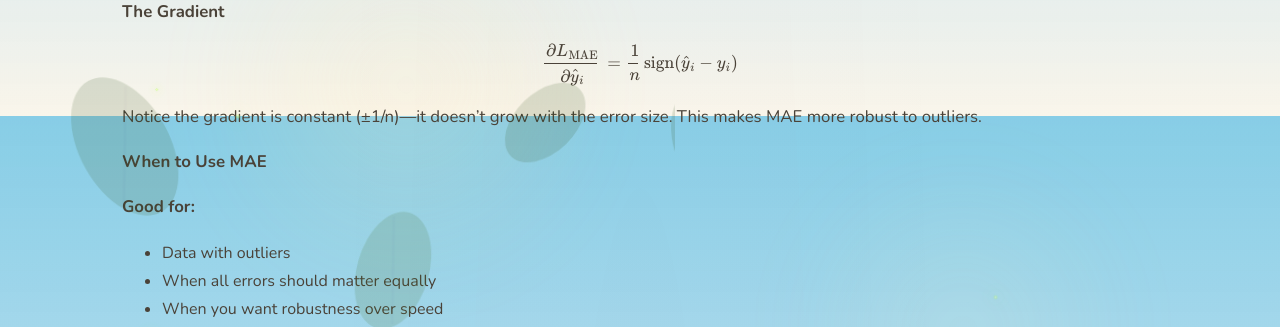
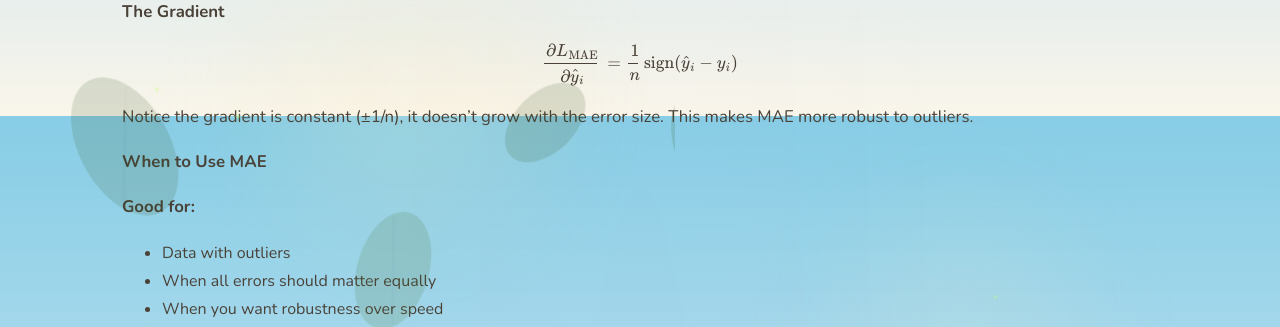
Before and after one commit to mayank1101/mayank1101.github.io, a Jekyll site: the page built from _posts/2025-01-03-loss-functions.md, in a window 1280 px wide and 900 px high, scrolled down 6029 px. Shown: the part 155-482 px from the top of the window. Built offline with Jekyll 4.4.1, drawn with Linux system fonts in a browser that asks for light colours.

```diff
--- a/_posts/2025-01-03-loss-functions.md
+++ b/_posts/2025-01-03-loss-functions.md
@@ -193,7 +193,7 @@
 
 $$\frac{\partial L_{\text{MAE}}}{\partial \hat{y}_i} = \frac{1}{n} \text{sign}(\hat{y}_i - y_i)$$
 
-Notice the gradient is constant (±1/n)—it doesn't grow with the error size. This makes MAE more robust to outliers.
+Notice the gradient is constant (±1/n), it doesn't grow with the error size. This makes MAE more robust to outliers.
 
 **When to Use MAE**
 
```
